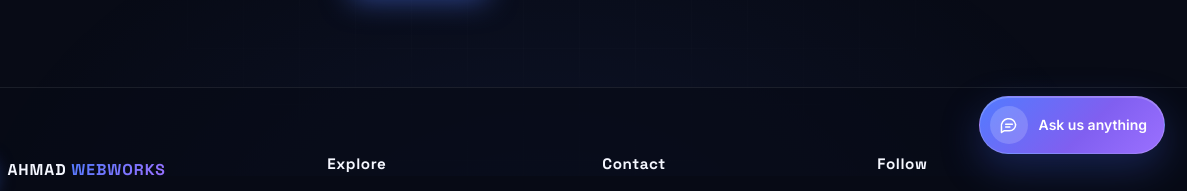
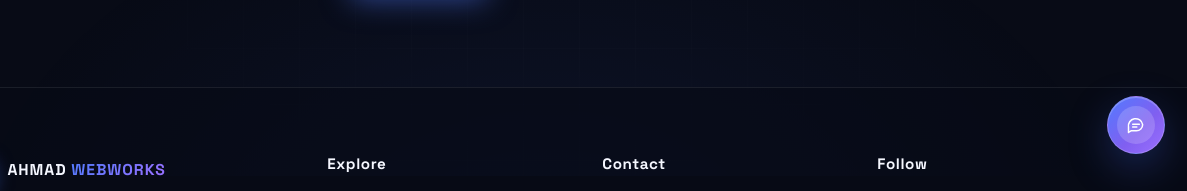
Before and after one commit to AhmadWebWorks/ahmad-webworks, a plain HTML site: page 404.html in a window 1280 px wide. Shown: the part 624-815 px from the top of the page, 93-1280 px from the left. Drawn offline with Linux system fonts and the light colour scheme.

Commit message:
Style assistant as movable compact chat bubble

```diff
--- a/css/assistant-widget.css
+++ b/css/assistant-widget.css
@@ -2,13 +2,16 @@
    UI only: conversation services are intentionally not connected yet. */
 :root{--aw-chat-bg:#0b1020;--aw-chat-panel:#10182b;--aw-chat-line:rgba(255,255,255,.10);--aw-chat-text:#f5f7ff;--aw-chat-muted:#a5aec4;--aw-chat-blue:#527bff;--aw-chat-purple:#9b70ff}
 .aw-assistant,.aw-assistant *{box-sizing:border-box}
-.aw-assistant{position:fixed;right:22px;bottom:22px;z-index:9998;font-family:Inter,system-ui,sans-serif;color:var(--aw-chat-text)}
-.aw-chat-launcher{display:inline-flex;align-items:center;gap:11px;min-height:58px;padding:9px 17px 9px 10px;border:1px solid rgba(255,255,255,.18);border-radius:999px;color:#fff;cursor:pointer;background:linear-gradient(135deg,#527bff,#805ff0 58%,#9b70ff);box-shadow:0 14px 38px rgba(50,75,180,.38),inset 0 1px 0 rgba(255,255,255,.22);font:600 14px/1 Inter,system-ui,sans-serif;transition:transform .2s ease,box-shadow .2s ease}
+.aw-assistant{position:fixed;right:22px;bottom:22px;z-index:9998;font-family:Inter,system-ui,sans-serif;color:var(--aw-chat-text);touch-action:pan-x pan-y}
+.aw-chat-launcher{display:inline-flex;align-items:center;justify-content:center;gap:11px;width:58px;min-width:58px;min-height:58px;padding:9px;touch-action:none;user-select:none;-webkit-user-select:none;border:1px solid rgba(255,255,255,.18);border-radius:999px;color:#fff;cursor:pointer;background:linear-gradient(135deg,#527bff,#805ff0 58%,#9b70ff);box-shadow:0 14px 38px rgba(50,75,180,.38),inset 0 1px 0 rgba(255,255,255,.22);font:600 14px/1 Inter,system-ui,sans-serif;transition:transform .2s ease,box-shadow .2s ease}
 .aw-chat-launcher:hover{transform:translateY(-3px);box-shadow:0 18px 44px rgba(50,75,180,.48)}
 .aw-chat-launcher:focus-visible,.aw-chat-close:focus-visible,.aw-chat-send:focus-visible,.aw-chat-chip:focus-visible,.aw-chat-input:focus-visible{outline:3px solid #b9c8ff;outline-offset:3px}
 .aw-chat-launcher-icon{display:grid;place-items:center;width:38px;height:38px;border-radius:50%;background:rgba(255,255,255,.17)}
 .aw-chat-launcher-icon svg{width:20px;height:20px}
-.aw-chat-launcher-label{white-space:nowrap}
+.aw-chat-launcher-label{display:none;white-space:nowrap}
+.aw-assistant.is-open .aw-chat-launcher{width:auto;padding:9px 17px 9px 10px;justify-content:flex-start}
+.aw-assistant.is-open .aw-chat-launcher-label{display:inline}
+.aw-assistant:not(.is-open) .aw-chat-launcher-icon{width:38px;height:38px}
 .aw-chat-window{position:absolute;right:0;bottom:72px;display:flex;flex-direction:column;width:min(390px,calc(100vw - 28px));height:min(590px,calc(100dvh - 116px));min-height:420px;overflow:hidden;border:1px solid rgba(174,190,255,.2);border-radius:22px;background:var(--aw-chat-bg);box-shadow:0 28px 90px rgba(0,0,0,.55),0 0 45px rgba(82,123,255,.12);opacity:0;visibility:hidden;transform:translateY(12px) scale(.985);transform-origin:bottom right;transition:opacity .22s ease,transform .22s ease,visibility .22s}
 .aw-assistant.is-open .aw-chat-window{opacity:1;visibility:visible;transform:translateY(0) scale(1)}
 .aw-chat-header{display:flex;align-items:center;gap:12px;padding:17px 17px 15px;background:linear-gradient(120deg,rgba(82,123,255,.18),rgba(155,112,255,.13));border-bottom:1px solid var(--aw-chat-line)}
@@ -36,7 +39,7 @@
 .aw-chat-send:hover{filter:brightness(1.1)}
 .aw-chat-send svg{width:18px;height:18px}
 .aw-chat-powered{padding:0 12px 10px;color:#64718d;background:#0e1526;text-align:center;font:9px/1.3 Inter,sans-serif;letter-spacing:.04em}
-@media(max-width:520px){.aw-assistant{right:12px;bottom:12px}.aw-chat-launcher{min-height:54px;padding-right:14px}.aw-chat-window{position:fixed;right:10px;bottom:76px;width:calc(100vw - 20px);height:min(650px,calc(100dvh - 94px));min-height:360px;border-radius:19px}}
+@media(max-width:520px){.aw-assistant{right:12px;bottom:12px}.aw-chat-launcher{width:54px;min-width:54px;min-height:54px;padding:8px}.aw-assistant.is-open .aw-chat-launcher{width:auto;padding:8px 14px 8px 8px}.aw-chat-window{position:fixed;right:10px;bottom:76px;width:calc(100vw - 20px);height:min(650px,calc(100dvh - 94px));min-height:360px;border-radius:19px}.aw-assistant.is-left-edge .aw-chat-window{left:10px;right:auto}.aw-assistant.is-near-top .aw-chat-window{top:76px;bottom:auto}}
 @media(prefers-reduced-motion:reduce){.aw-chat-window,.aw-chat-launcher,.aw-chat-messages{transition:none;scroll-behavior:auto}}
 /* Step 4 — project inquiry form inside the assistant */
 .aw-chat-message.aw-lead-card{max-width:100%;padding:14px;background:#121c31}
@@ -63,3 +66,11 @@
 .aw-lead-contact-group{min-width:0;margin:0;padding:0;border:0}
 .aw-lead-contact-group legend{margin:0 0 7px;padding:0;font:600 12px/1.4 inherit;color:inherit}
 .aw-lead-contact-group legend span{font-weight:400;opacity:.72}
+
+
+/* Movable launcher: compact by default, expanded while the chat is open. */
+.aw-assistant.is-left-edge .aw-chat-window{left:0;right:auto}
+.aw-assistant.is-near-top .aw-chat-window{top:72px;bottom:auto}
+.aw-chat-launcher{cursor:grab}
+.aw-chat-launcher:active{cursor:grabbing}
+.aw-chat-launcher-label{pointer-events:none}
```
